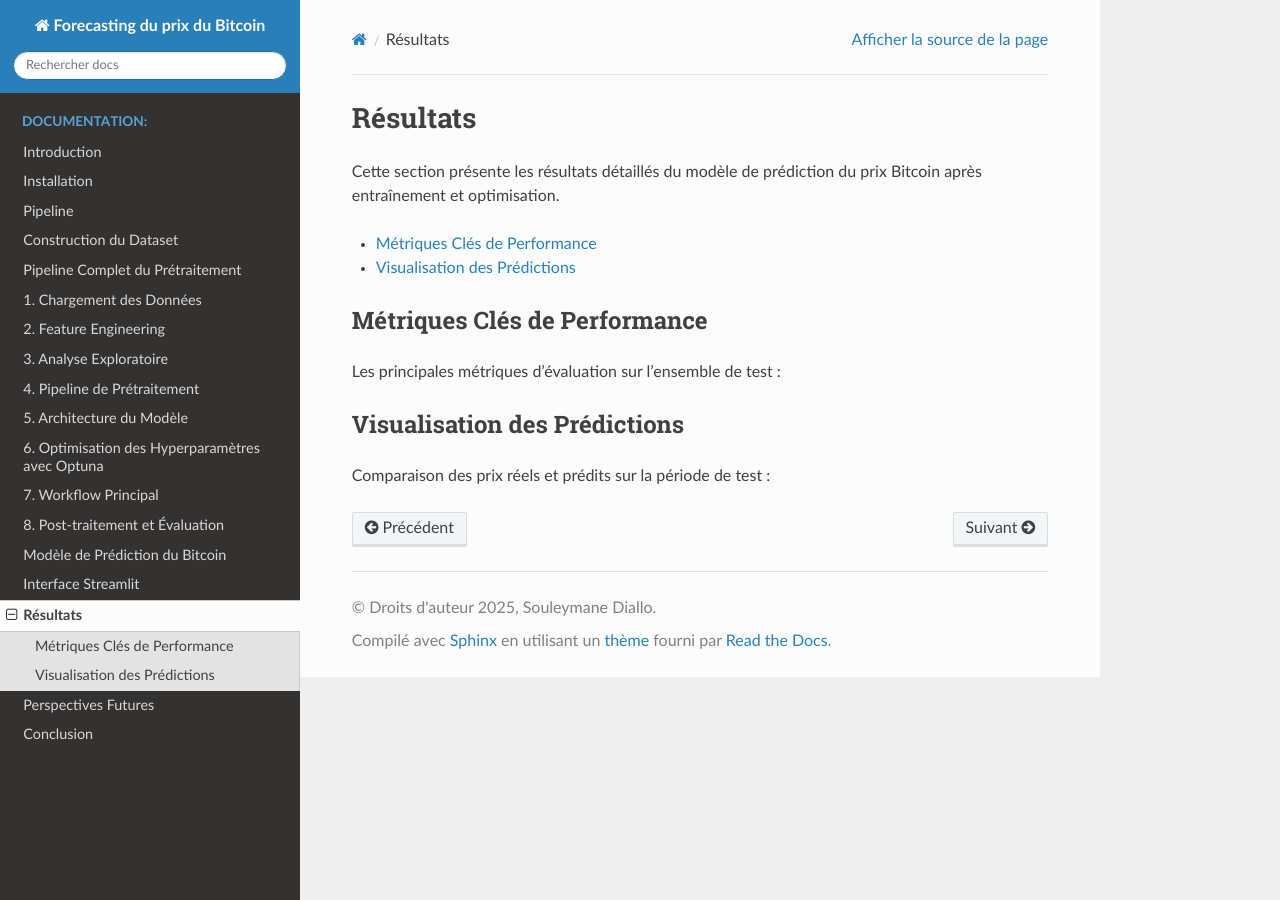
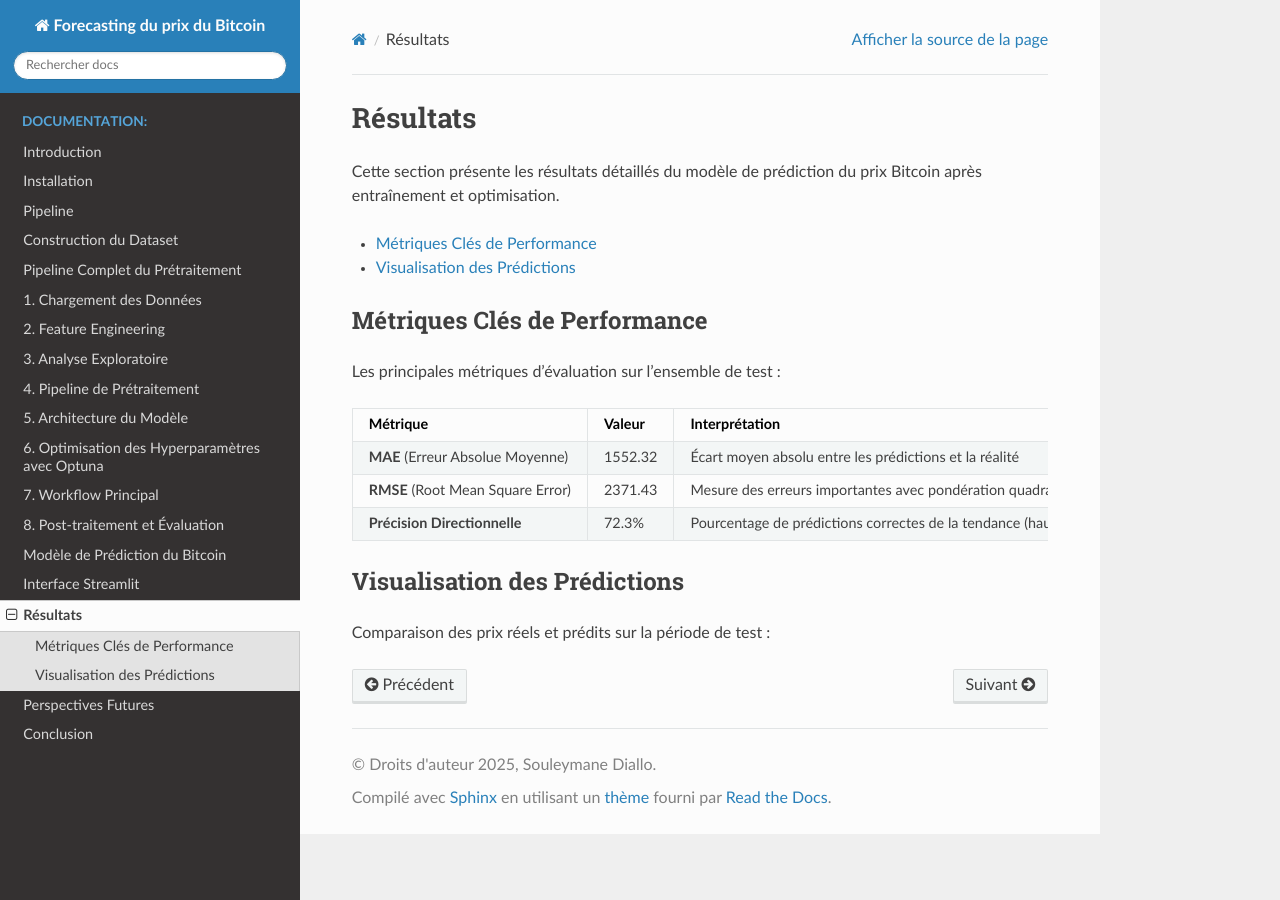
Before and after one commit to SouleymaneDiallo04/Forecasting-du-prix-du-Bitcoin, a Sphinx documentation site: the page built from docs/source/usage.rst, in a window 1280 px wide. Built offline with Sphinx 7.4.7 and the Read the Docs theme 3.1.0, drawn with Linux system fonts in a browser that asks for light colours.

Commit message:
Update usage.rst

```diff
--- a/docs/source/usage.rst
+++ b/docs/source/usage.rst
@@ -14,19 +14,18 @@ Métriques Clés de Performance
 
 Les principales métriques d'évaluation sur l'ensemble de test :
 
-+------------------------------+----------------+--------------------------------+
-| Métrique                     | Valeur         | Interprétation                 |
-+==============================+================+================================+
-| **MAE** (Erreur Absolue Moyenne) | 1552.32        | Écart moyen absolu entre les   |
-|                              |                | prédictions et la réalité      |
-+------------------------------+----------------+--------------------------------+
-| **RMSE** (Root Mean Square   | 2371.43        | Mesure des erreurs importantes |
-| Error)                       |                | avec pondération quadratique   |
-+------------------------------+----------------+--------------------------------+
-| **Précision Directionnelle** | 72.3%          | Pourcentage de prédictions     |
-|                              |                | correctes de la tendance       |
-|                              |                | (hausse/baisse)                |
-+------------------------------+----------------+--------------------------------+
++------------------------------+----------+-----------------------------------------+
+| Métrique                     | Valeur   | Interprétation                          |
++==============================+==========+=========================================+
+| **MAE** (Erreur Absolue      | 1552.32  | Écart moyen absolu entre les            |
+| Moyenne)                     |          | prédictions et la réalité               |
++------------------------------+----------+-----------------------------------------+
+| **RMSE** (Root Mean Square   | 2371.43  | Mesure des erreurs importantes avec     |
+| Error)                       |          | pondération quadratique                 |
++------------------------------+----------+-----------------------------------------+
+| **Précision Directionnelle** | 72.3%    | Pourcentage de prédictions correctes    |
+|                              |          | de la tendance (hausse/baisse)          |
++------------------------------+----------+-----------------------------------------+
 
 Visualisation des Prédictions
 -----------------------------
```
